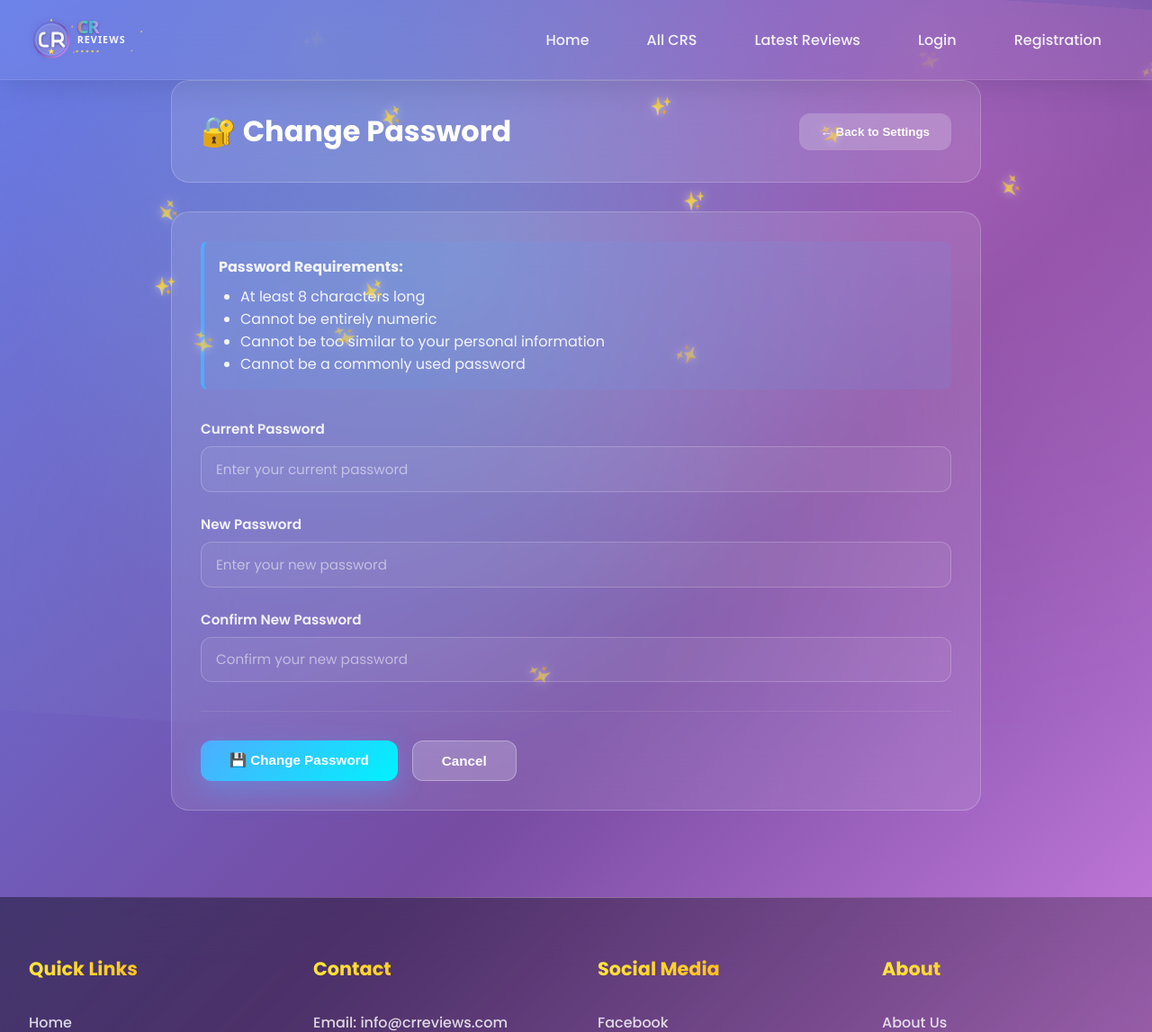
After one commit to MNR-Tushar/crreviews, a Django app: page /change_password/ in a window 1280 px wide. The commit adds this page. Shown: the top 1147 px of the page at 90% size. Run offline with Django 5.2, Linux system fonts and the light colour scheme.

Commit message:
change password done

```diff
--- /dev/null
+++ b/templates/user_profile/change_password.html
@@ -0,0 +1,71 @@
+{% extends 'base.html' %}
+{% load static %}
+{% block title %}Change Password{% endblock title %}
+{% block content %}
+
+<div class="container_edit">
+    <div class="header">
+        <h1>🔐 Change Password</h1>
+        <button class="back-btn" onclick="window.location.href='{% url 'settings' %}'">
+            ← Back to Settings
+        </button>
+    </div>
+
+    <div class="card_edit">
+        <form method="POST">
+            {% csrf_token %}
+
+            <div class="info-box" style="margin-bottom: 2rem;">
+                <strong>Password Requirements:</strong>
+                <ul style="margin-top: 0.5rem; padding-left: 1.5rem;">
+                    <li>At least 8 characters long</li>
+                    <li>Cannot be entirely numeric</li>
+                    <li>Cannot be too similar to your personal information</li>
+                    <li>Cannot be a commonly used password</li>
+                </ul>
+            </div>
+
+            <div class="form-group">
+                <label for="current_password">Current Password</label>
+                <input
+                    type="password"
+                    id="current_password"
+                    name="current_password"
+                    placeholder="Enter your current password"
+                    required
+                >
+            </div>
+
+            <div class="form-group">
+                <label for="new_password">New Password</label>
+                <input
+                    type="password"
+                    id="new_password"
+                    name="new_password"
+                    placeholder="Enter your new password"
+                    required
+                >
+            </div>
+
+            <div class="form-group">
+                <label for="confirm_password">Confirm New Password</label>
+                <input
+                    type="password"
+                    id="confirm_password"
+                    name="confirm_password"
+                    placeholder="Confirm your new password"
+                    required
+                >
+            </div>
+
+            <div class="button-group1">
+                <button type="submit" class="btn1 btn-primary1">💾 Change Password</button>
+                <button type="button" class="btn1 btn-secondary1" onclick="window.location.href='{% url 'settings' %}'">
+                    Cancel
+                </button>
+            </div>
+        </form>
+    </div>
+</div>
+
+{% endblock content %}
--- a/userprofile/urls.py
+++ b/userprofile/urls.py
@@ -13,6 +13,7 @@ urlpatterns = [
     path('settings/',settings,name="settings"),
     path('save-cr/<str:slug>/', save_cr, name='save_cr'),
     path('remove-saved-cr/<str:slug>/', remove_saved_cr, name='remove_saved_cr'),
+    path('change_password/', change_password, name='change_password'),
 
 
 ]
--- a/userprofile/views.py
+++ b/userprofile/views.py
@@ -1,10 +1,13 @@
 from django.contrib import messages
+from django.forms import ValidationError
 from django.shortcuts import render,redirect,get_object_or_404
 from django.contrib.auth import authenticate,login as auth_login,logout as auth_logout
 from django.core.paginator import Paginator, EmptyPage, PageNotAnInteger
 from cr.models import *
 from .models import *
 from django.contrib.auth.decorators import login_required
+from django.contrib.auth import update_session_auth_hash
+from django.contrib.auth.password_validation import validate_password
 
 def login(request):
     if request.method == 'POST':
@@ -228,6 +231,41 @@ def settings(request):
     return render(request,'user_profile/settings.html')
 
 
+def change_password(request):
+    if request.method == 'POST':
+        current_password = request.POST.get('current_password')
+        new_password = request.POST.get('new_password')
+        confirm_password = request.POST.get('confirm_password')
+
+        if not request.user.check_password(current_password):
+            messages.error(request, 'Current password is incorrect!')
+            return redirect('change_password')
+
+        if new_password != confirm_password:
+            messages.error(request, 'New password and confirm password do not match!')
+            return redirect('change_password')
+
+        if len(new_password) < 8:
+            messages.error(request, 'Password must be at least 8 characters long!')
+            return redirect('change_password')
+
+        if new_password.isdigit():
+            messages.error(request, 'Password cannot be entirely numeric!')
+            return redirect('change_password')
+
+        try:
+            validate_password(new_password)
+        except ValidationError as e:
+            messages.error(request, ' '.join(e.messages))
+            return redirect('change_password')
+
+        request.user.set_password(new_password)
+        request.user.save()
+        update_session_auth_hash(request, request.user)
+        messages.success(request, 'Password changed successfully!')
+        return redirect('settings')
+
+    return render(request,'user_profile/change_password.html')
 
 
 @login_required
```
Also changed, not shown: templates/user_profile/settings.html (+13 -7 lines), db.sqlite3.
